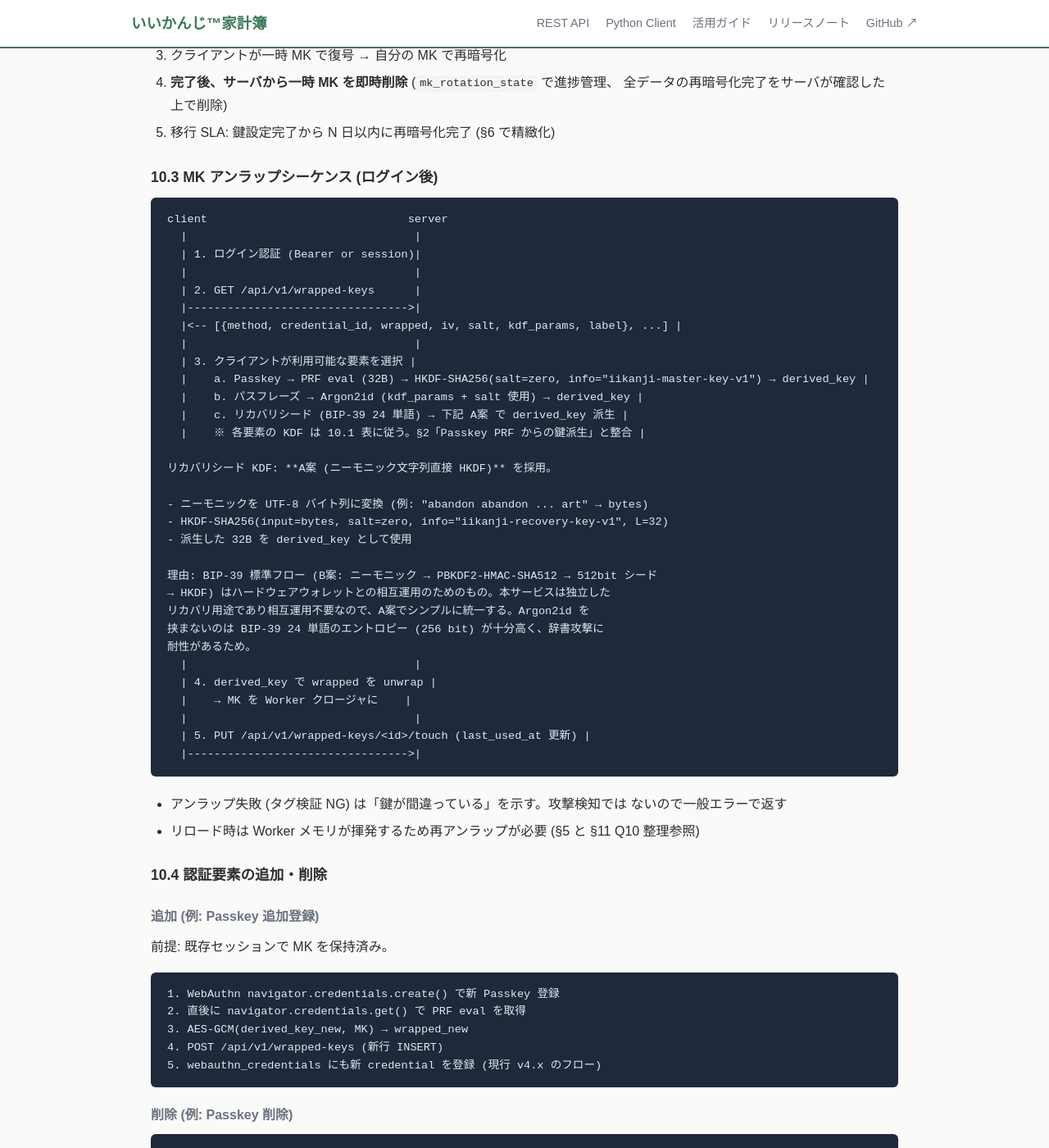
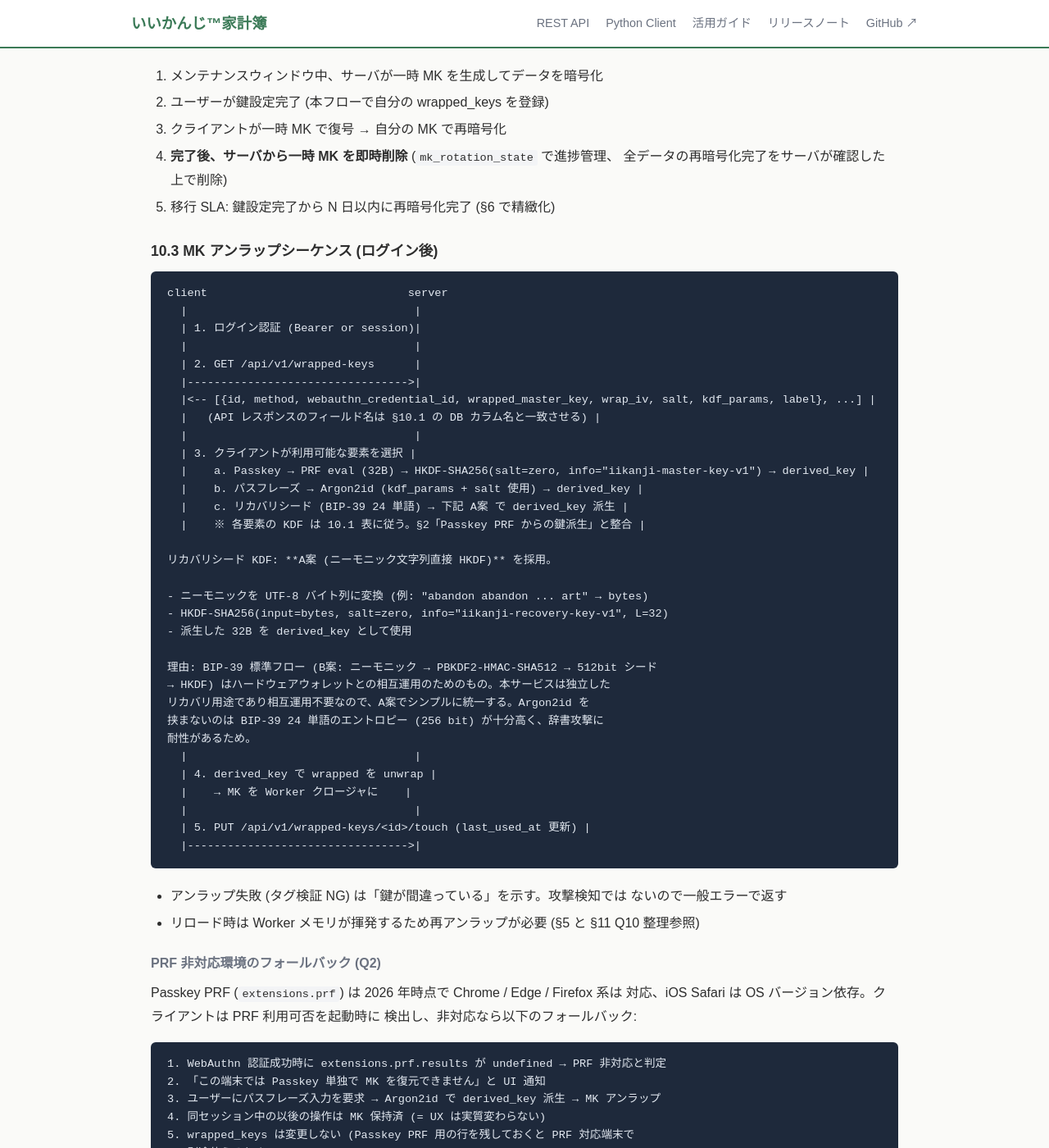
Before and after one commit to nananek/iikanji-kakeibo, a Jekyll site: the page built from docs/v5-e2ee/index.md, in a window 1280 px wide and 1400 px high, scrolled down 15691 px. Shown: the whole window at 82% size. Built offline with Jekyll 4.4.1, drawn with Linux system fonts in a browser that asks for light colours; some of the changed text lies outside the part shown.

Commit message:
fix(v5): PR #124 review 4 反映 - API フィールド名 / PRF fallback / rotation_token
claude-review (PR #124) 4 回目 verdict request-changes に対応。

軽微 (4 件):
1. §10.3 GET レスポンスのフィールド名を DB カラム名 (webauthn_credential_id,
   wrapped_master_key, wrap_iv) に統一。API ↔ DB のマッピングで実装者が
   混乱しないようにする
2. §10.3 に「PRF 非対応環境のフォールバック」(Q2) サブセクションを追加。
   5 ステップフローで「PRF 検出 → 失敗時パスフレーズ強制」を明示。
   非対応端末のひと手間は許容、wrapped_keys はそのまま (PRF 対応端末で別途
   使えるように)
3. mk_rotation_state.rotation_token を JSON 構造に追加。生成方法・有効期間・
   X-Rotation-Id ヘッダでの照合方法を明記 (cryptographically random 32B、
   auto_abort_at まで有効、commit/abort で破棄)
4. wrapped_keys.last_used_at と webauthn_credentials.last_used_at の
   セマンティクスを §10.1 備考欄で区別 (MK アンラップ成功 vs WebAuthn 認証
   成功)

Co-Authored-By: Claude Opus 4.7 (1M context) <noreply@anthropic.com>

````diff
--- a/docs/v5-e2ee/index.md
+++ b/docs/v5-e2ee/index.md
@@ -591,6 +591,7 @@ CREATE INDEX ix_wrapped_keys_user_id ON wrapped_keys (user_id);
 
 - `wrapped_master_key` は **タグ込みの ciphertext** のみを格納し、**IV は `wrap_iv` カラムに分離**。`concat(iv || ciphertext)` の連結保管はしない (実装者の混乱防止)
 - `webauthn_credentials` PK (`id`) を FK 参照。`webauthn_credentials.credential_id` (bytea, UNIQUE) ではなく PK 参照にすることで `ON DELETE CASCADE` が DB レベルで効く
+- `last_used_at` のセマンティクスは `webauthn_credentials.last_used_at` (WebAuthn 認証成功時に更新) と区別される: **`wrapped_keys.last_used_at` は MK アンラップ成功時のみ更新**。同じ Passkey でも WebAuthn 認証は成功したが PRF で MK アンラップに失敗するケース (例: PRF 非対応端末) を分けて記録できる
 - パスフレーズ / リカバリシードは 1 ユーザー 1 行のみ (上記の **partial UNIQUE INDEX** で強制)。
   PostgreSQL は `NULL ≠ NULL` のため通常の `UNIQUE (a, b, c)` では NULL を含む
   カラムで複数行が共存できてしまうので、`WHERE` 句で 2 つに分けた partial
@@ -640,7 +641,8 @@ client                              server
   |                                  |
   | 2. GET /api/v1/wrapped-keys      |
   |--------------------------------->|
-  |<-- [{method, credential_id, wrapped, iv, salt, kdf_params, label}, ...] |
+  |<-- [{id, method, webauthn_credential_id, wrapped_master_key, wrap_iv, salt, kdf_params, label}, ...] |
+  |   (API レスポンスのフィールド名は §10.1 の DB カラム名と一致させる) |
   |                                  |
   | 3. クライアントが利用可能な要素を選択 |
   |    a. Passkey → PRF eval (32B) → HKDF-SHA256(salt=zero, info="iikanji-master-key-v1") → derived_key |
@@ -671,6 +673,24 @@ client                              server
   ないので一般エラーで返す
 - リロード時は Worker メモリが揮発するため再アンラップが必要 (§5 と §11
   Q10 整理参照)
+
+#### PRF 非対応環境のフォールバック (Q2)
+
+Passkey PRF (`extensions.prf`) は 2026 年時点で Chrome / Edge / Firefox 系は
+対応、iOS Safari は OS バージョン依存。クライアントは PRF 利用可否を起動時に
+検出し、非対応なら以下のフォールバック:
+
+```
+1. WebAuthn 認証成功時に extensions.prf.results が undefined → PRF 非対応と判定
+2. 「この端末では Passkey 単独で MK を復元できません」と UI 通知
+3. ユーザーにパスフレーズ入力を要求 → Argon2id で derived_key 派生 → MK アンラップ
+4. 同セッション中の以後の操作は MK 保持済 (= UX は実質変わらない)
+5. wrapped_keys は変更しない (Passkey PRF 用の行を残しておくと PRF 対応端末で
+   別途使えるため)
+```
+
+非対応端末では「Passkey ボタン押下 → 失敗 → パスフレーズ強制」のひと手間
+が発生するが、移行は強制しない (PRF 対応端末からの利便性を確保)。
 
 ### 10.4 認証要素の追加・削除
 
@@ -737,8 +757,16 @@ users.mk_rotation_state (jsonb, nullable):
   "started_at": "2026-05-22T08:00:00Z",
   "progress": {"total": 100000, "done": 23456, "unit": "journal_entry_lines"},
   "new_wrapped_keys_id_set": [101, 102, 103],
+  "rotation_token": "<32B cryptographically random>",  // X-Rotation-Id ヘッダで照合
   "auto_abort_at": "2026-05-29T08:00:00Z"  // 7 日後に自動 abort (運用安全策)
 }
+
+// rotation_token のライフサイクル:
+//  - ローテ開始 (POST /api/v1/wrapped-keys/rotate/begin) 時にサーバが生成して
+//    返却、mk_rotation_state.rotation_token に保存
+//  - 以後の PUT (再暗号化) では X-Rotation-Id ヘッダ必須、保存値と一致しない
+//    PUT は 423 Locked
+//  - auto_abort_at まで有効。commit / abort で破棄
 ```
 
 #### フロー (再開可能設計)
````
